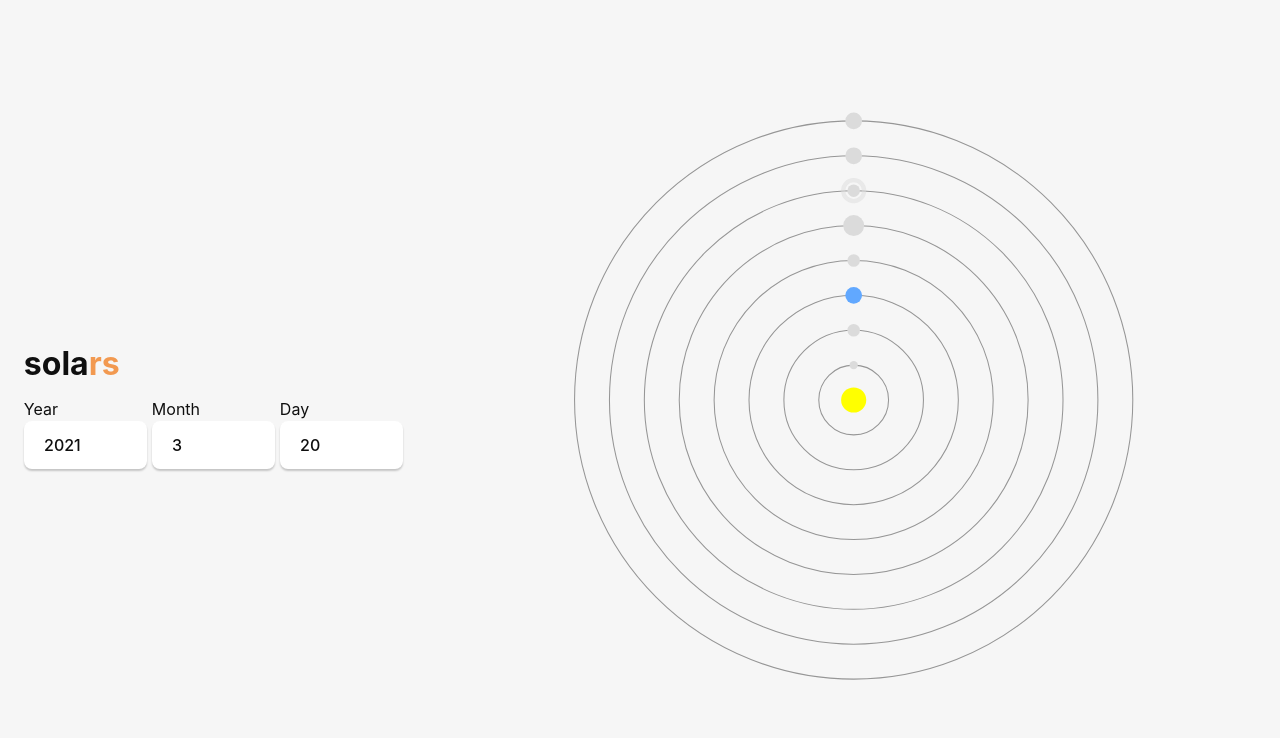
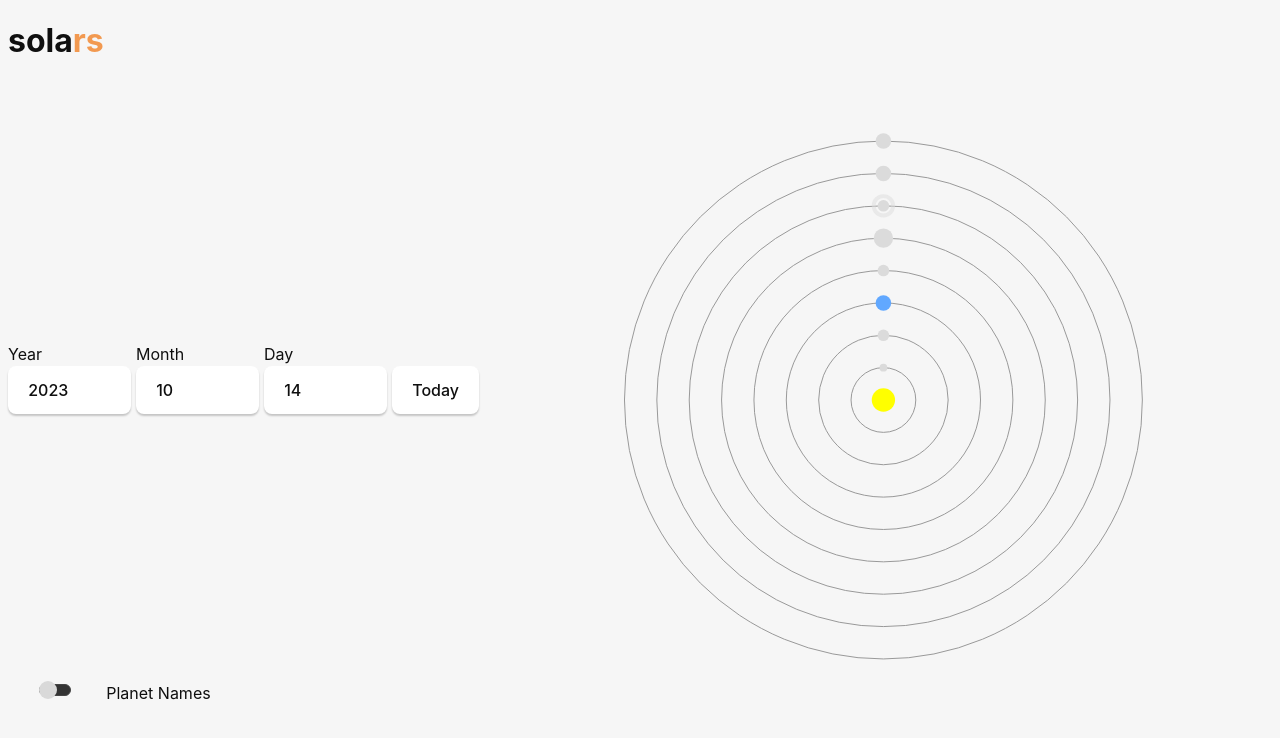
Before and after one commit to conveyGhost/solar-system-visual, a React (Vite) app: page / in a window 1280 px wide. Shown: the top 738 px of the page. Built offline with nearby package versions, Linux system fonts and the light colour scheme.

Commit message:
add options and a toggle component

```diff
--- a/src/App.tsx
+++ b/src/App.tsx
@@ -2,6 +2,7 @@ import DateSelector from "./components/DateSelector";
 import { AppProvider } from "./context/AppContext";
 import SolarSystem from "./components/SolarSystem";
 import Title from "./components/Title";
+import Options from "./components/Options";
 
 function App() {
   return (
@@ -10,6 +11,7 @@ function App() {
         <div className="item-side">
           <Title />
           <DateSelector />
+          <Options />
         </div>
         <div className="item-main">
           <SolarSystem width={800} height={600} />
--- a/src/components/DateSelector.tsx
+++ b/src/components/DateSelector.tsx
@@ -1,5 +1,6 @@
 import {
   useDate,
+  useGoToToday,
   useUpdateDay,
   useUpdateMonth,
   useUpdateYear,
@@ -10,6 +11,7 @@ const DateSelector = () => {
   const updateDay = useUpdateDay();
   const updateMonth = useUpdateMonth();
   const updateYear = useUpdateYear();
+  const goToToday = useGoToToday();
 
   return (
     <div className="date-container">
@@ -22,7 +24,6 @@ const DateSelector = () => {
         type="number"
         value={year}
         onChange={({ target: { value } }) => updateYear(parseInt(value))}
-        onScroll={(e) => console.debug(e)}
       />
       <label className="item-m-label" htmlFor="d-sel-month">
         Month
@@ -33,7 +34,6 @@ const DateSelector = () => {
         type="number"
         value={month}
         onChange={({ target: { value } }) => updateMonth(parseInt(value))}
-        onScroll={(e) => console.debug(e)}
       />
       <label className="item-d-label" htmlFor="d-sel-day">
         Day
@@ -44,8 +44,11 @@ const DateSelector = () => {
         type="number"
         value={day}
         onChange={({ target: { value } }) => updateDay(parseInt(value))}
-        onScroll={(e) => console.debug(e)}
+        onScroll={(e) => e.stopPropagation()}
       />
+      <button className="item-t-button" onClick={goToToday}>
+        Today
+      </button>
     </div>
   );
 };
--- /dev/null
+++ b/src/components/Options.tsx
@@ -0,0 +1,23 @@
+import { useOptions, useTogglePlanetNames } from "../context/AppContext/hooks";
+import Toggle from "./Toggle";
+
+const Options = () => {
+  const { planetNames } = useOptions();
+  const togglePlanetNames = useTogglePlanetNames();
+
+  return (
+    <div className="options-container">
+      <Toggle
+        id="toggle-planet-names"
+        className="options-toggle"
+        checked={planetNames}
+        onClick={togglePlanetNames}
+      />
+      <label htmlFor="toggle-planet-names" className="options-label">
+        Planet Names
+      </label>
+    </div>
+  );
+};
+
+export default Options;
--- a/src/components/Planet.tsx
+++ b/src/components/Planet.tsx
@@ -1,6 +1,6 @@
 import React from "react";
 import { invoke } from "@tauri-apps/api/tauri";
-import { useDate } from "../context/AppContext/hooks";
+import { useDate, useOptions } from "../context/AppContext/hooks";
 import {
   N_PLANETS,
   PlanetName,
@@ -21,6 +21,7 @@ type PlanetProps = {
 
 const Planet = ({ name, width, height, position }: PlanetProps) => {
   const date = useDate();
+  const { planetNames } = useOptions();
   const [degrees, setDegrees] = React.useState(0);
   const centerX = React.useMemo(() => width / 2, [width]);
   const centerY = React.useMemo(() => height / 2, [height]);
@@ -50,6 +51,8 @@ const Planet = ({ name, width, height, position }: PlanetProps) => {
         stroke="#969696"
         strokeWidth="1px"
       />
+      {planetNames && (
+        <>
           <circle
             id={orbitPathId}
             cx={centerX}
@@ -63,6 +66,8 @@ const Planet = ({ name, width, height, position }: PlanetProps) => {
               {name}
             </textPath>
           </text>
+        </>
+      )}
       <circle
         cx={centerX}
         cy={planetY}
--- a/src/components/Title.tsx
+++ b/src/components/Title.tsx
@@ -1,5 +1,5 @@
 const Title = () => (
-  <h1>
+  <h1 className="title">
     sola<span className="title-rs">rs</span>
   </h1>
 );
--- /dev/null
+++ b/src/components/Toggle.tsx
@@ -0,0 +1,59 @@
+import React from "react";
+
+export interface ToggleProps
+  extends React.InputHTMLAttributes<HTMLInputElement> {}
+
+const Toggle = (props: ToggleProps) => {
+  return (
+    <>
+      <div className={props.className} onClick={props.onClick}>
+        {props.checked ? <On /> : <Off />}
+      </div>
+      <input type="checkbox" style={{ display: "none" }} {...props} />
+    </>
+  );
+};
+
+const Off = () => (
+  <svg
+    width="32"
+    height="18"
+    viewBox="0 0 32 18"
+    fill="none"
+    xmlns="http://www.w3.org/2000/svg"
+  >
+    <rect
+      x="0.5"
+      y="3.5"
+      width="31"
+      height="11"
+      rx="5.5"
+      fill="#343434"
+      stroke="#454545"
+    />
+    <circle cx="9" cy="9" r="9" fill="#D9D9D9" />
+  </svg>
+);
+
+const On = () => (
+  <svg
+    width="32"
+    height="18"
+    viewBox="0 0 32 18"
+    fill="none"
+    xmlns="http://www.w3.org/2000/svg"
+  >
+    <rect
+      x="0.5"
+      y="3.5"
+      width="31"
+      height="11"
+      rx="5.5"
+      fill="#F29950"
+      stroke="#454545"
+    />
+    <circle cx="23" cy="9" r="9" fill="#D9D9D9" />
+  </svg>
+);
+
+export default Toggle;
--- a/src/context/AppContext/hooks.ts
+++ b/src/context/AppContext/hooks.ts
@@ -2,6 +2,7 @@ import React from "react";
 import { AppDispatchContext, AppDispatcher, AppStateContext, State } from ".";
 import { AppDate, updateDay, updateMonth } from "../../domain/dates";
 import { AppPlanet, PlanetName } from "../../domain/planets";
+import { AppOptions } from "../../domain/options";
 
 const useAppState = (): State => {
   const state = React.useContext(AppStateContext);
@@ -78,3 +79,18 @@ export const useShowPlanet = (name: PlanetName): ((show: boolean) => void) => {
     [],
   );
 };
+
+export const useGoToToday = (): (() => void) => {
+  const dispatch = useAppDispatcher();
+  return React.useCallback(() => dispatch({ tag: "GoToToday" }), []);
+};
+
+export const useOptions = (): AppOptions => {
+  const state = useAppState();
+  return state.options;
+};
+
+export const useTogglePlanetNames = (): (() => void) => {
+  const dispatch = useAppDispatcher();
+  return React.useCallback(() => dispatch({ tag: "TogglePlanetNames" }), []);
+};
--- a/src/context/AppContext/index.tsx
+++ b/src/context/AppContext/index.tsx
@@ -1,23 +1,24 @@
 import React from "react";
 import * as Actions from "./action";
-import { AppDate } from "../../domain/dates";
+import { AppDate, today } from "../../domain/dates";
 import { AppPlanet, PLANET_NAMES } from "../../domain/planets";
+import { AppOptions } from "../../domain/options";
 
 export type State = {
   date: AppDate;
   planets: AppPlanet[];
+  options: AppOptions;
 };
 
 const initialize = (): State => ({
-  date: {
-    year: 2021,
-    month: 3,
-    day: 20,
-  },
+  date: today(),
   planets: PLANET_NAMES.map((name) => ({
     name,
     show: true,
   })),
+  options: {
+    planetNames: false,
+  },
 });
 
 const reducer = (state: State, action: Actions.Action): State => {
@@ -27,6 +28,12 @@ const reducer = (state: State, action: Actions.Action): State => {
     }
     case "UpdateYear": {
       return { ...state, date: { ...state.date, year: action.year } };
+    }
+    case "GoToToday": {
+      return {
+        ...state,
+        date: today(),
+      };
     }
     case "SetPlanetShow": {
       const { name, show } = action;
@@ -42,6 +49,12 @@ const reducer = (state: State, action: Actions.Action): State => {
                 ...p,
               },
         ),
+      };
+    }
+    case "TogglePlanetNames": {
+      return {
+        ...state,
+        options: { ...state.options, planetNames: !state.options.planetNames },
       };
     }
   }
--- a/src/domain/dates.ts
+++ b/src/domain/dates.ts
@@ -4,6 +4,15 @@ export type AppDate = {
   year: number;
   month: number;
   day: number;
+};
+
+export const today = (): AppDate => {
+  const d = new Date();
+  return {
+    year: d.getFullYear(),
+    month: d.getMonth() + 1,
+    day: d.getDate(),
+  };
 };
 
 export const updateDay = async (
--- /dev/null
+++ b/src/domain/options.ts
@@ -0,0 +1,3 @@
+export type AppOptions = {
+  planetNames: boolean;
+};
--- a/src/styles.css
+++ b/src/styles.css
@@ -27,6 +27,7 @@
   place-self: center;
   display: flex;
   flex-direction: column;
+  height: 100%;
 }
 
 .item-main {
@@ -36,13 +37,14 @@
 
 .date-container {
   display: grid;
-  grid-template-columns: repeat(3, 1fr);
+  grid-template-columns: repeat(4, 1fr);
   grid-template-rows: repeat(3, 1fr);
   grid-template-areas:
-    "y-label m-label d-label"
-    "y-input m-input d-input"
-    "y-input m-input d-input";
+    "y-label m-label d-label ."
+    "y-input m-input d-input t-button"
+    "y-input m-input d-input t-button";
   column-gap: 5px;
+  margin: auto;
 }
 
 .item-y-label {
@@ -69,8 +71,34 @@
   grid-area: d-input;
 }
 
+.item-t-button {
+  grid-area: t-button;
+}
+
 .d-sel-input {
   width: 8ch;
+}
+
+.options-container {
+  display: grid;
+  grid-template-columns: 1fr 4fr;
+  grid-template-rows: repeat(4, 1fr);
+  gap: 5px;
+}
+
+.options-toggle {
+  grid-column-start: 1;
+  grid-column-end: 2;
+  grid-row-start: auto;
+  grid-row-end: auto;
+  justify-self: center;
+}
+
+.options-label {
+  grid-column-start: 2;
+  grid-column-end: auto;
+  grid-row-start: auto;
+  grid-row-end: auto;
 }
 
 .logo {
@@ -143,6 +171,10 @@ button {
   }
 }
 
+.title {
+  text-align: left;
+}
+
 .title-rs {
   color: #f29950;
 }
```
Also changed, not shown: src/context/AppContext/action.ts (+18 -1 lines). Lines whose indentation alone changed are shown as unchanged.
